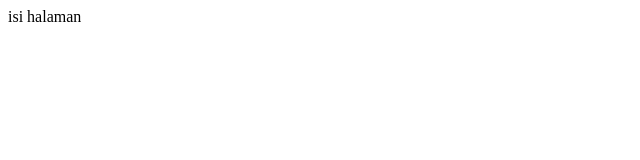
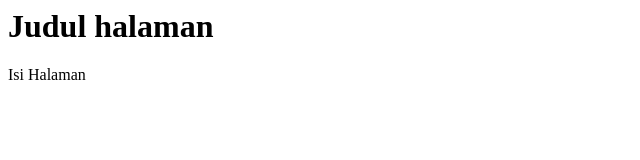
Before and after one commit to Wahyun8/Web-program, a plain HTML site: page series.html in a window 1280 px wide. Shown: the whole page, without its empty margins (0-640 px from the left). Drawn offline with Linux system fonts and the light colour scheme.

Commit message:
Update series.html

```diff
--- a/series.html
+++ b/series.html
@@ -3,6 +3,7 @@
 <title>judul halaman</title>
 </head>
 <body>
-  isi halaman
+  <h1>Judul halaman</h1>
+  <p>Isi Halaman</p>
 </body>
 </html>
```
